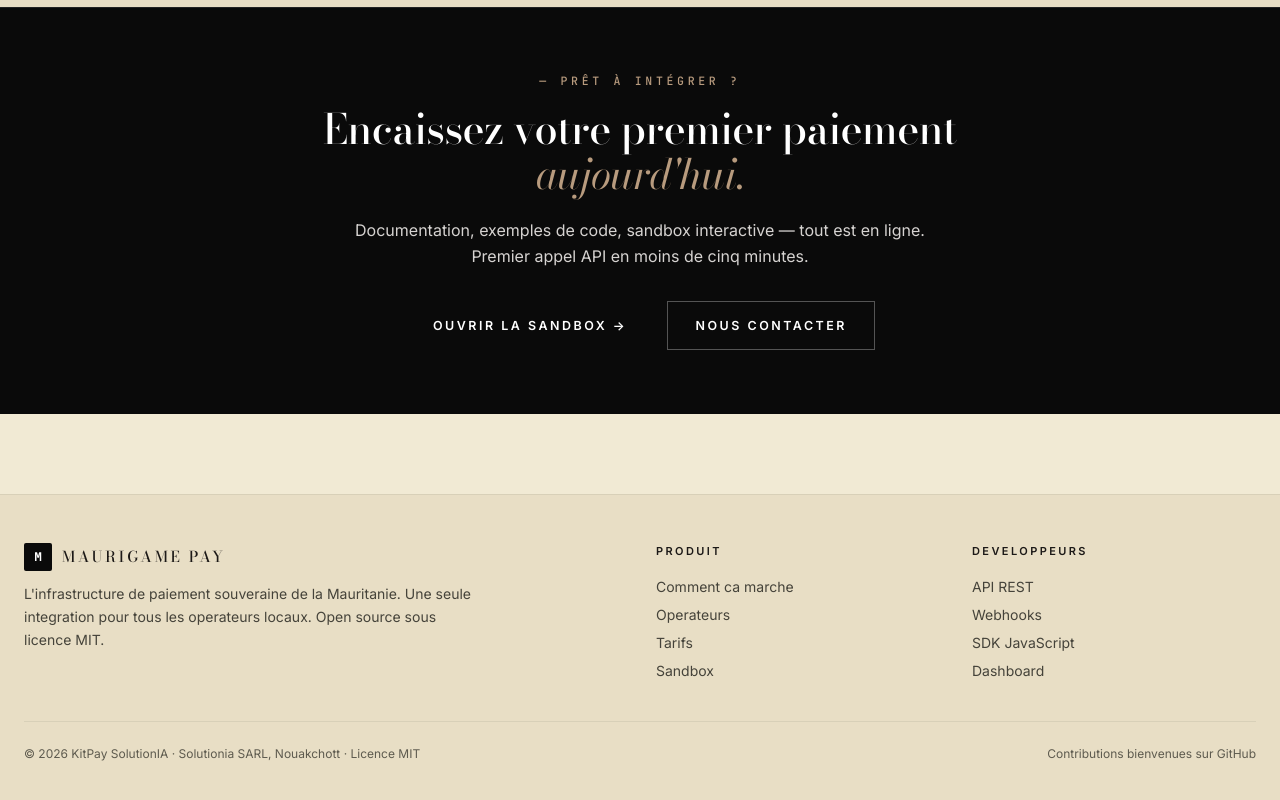
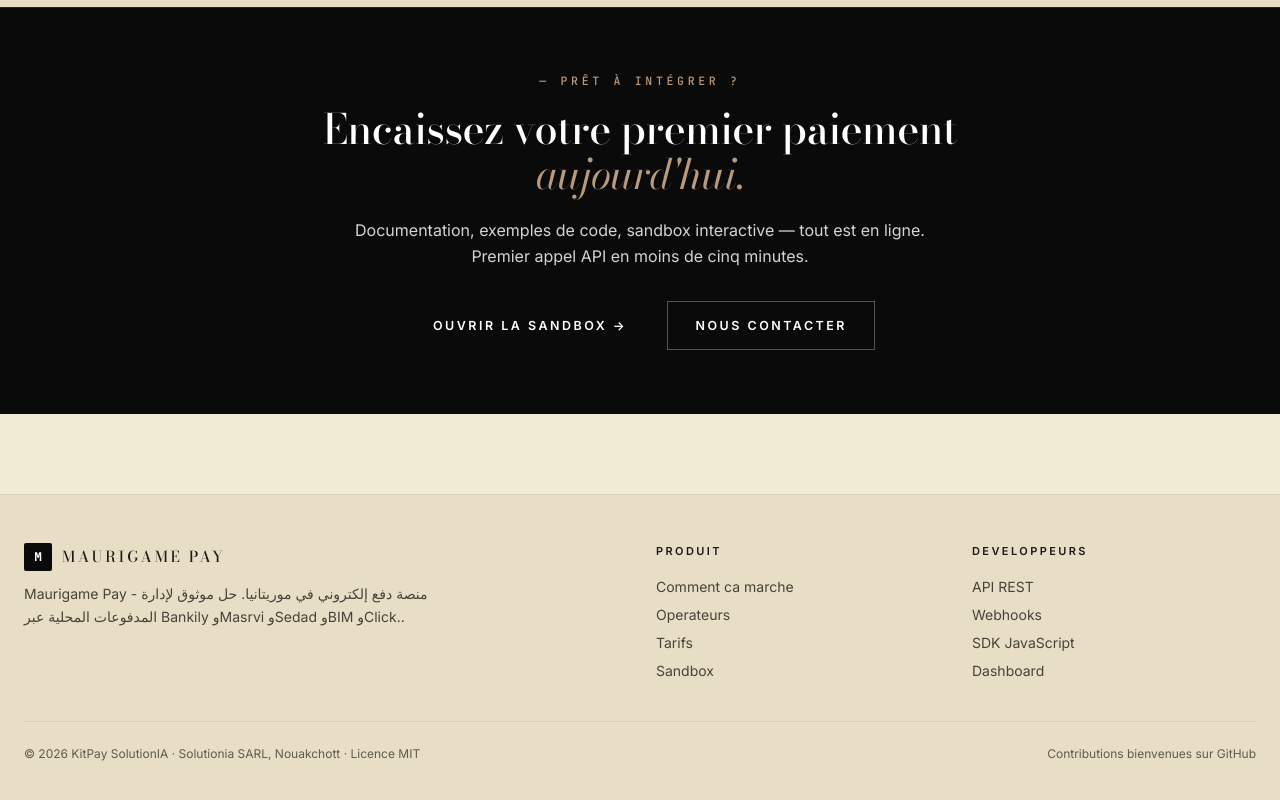
Before and after one commit to Mohamed1629440/Maurigame-Pay, a Next.js app: page / in a window 1280 px wide. Shown: the part 3964-4764 px from the top of the page. Built offline with nearby package versions, Linux system fonts and the light colour scheme.

Commit message:
Revise description for Maurigame Pay
Updated the description of Maurigame Pay to provide details in Arabic.

```diff
--- a/src/app/layout.tsx
+++ b/src/app/layout.tsx
@@ -28,7 +28,7 @@
                     <span className="serif text-[15px] tracking-[0.18em] uppercase font-medium">Maurigame Pay</span>
                   </div>
                   <p className="text-sm text-[var(--stone-600)] max-w-md leading-relaxed">
-                    L'infrastructure de paiement souveraine de la Mauritanie. Une seule integration pour tous les operateurs locaux. Open source sous licence MIT.
+                    Maurigame Pay - منصة دفع إلكتروني في موريتانيا. حل موثوق لإدارة المدفوعات المحلية عبر Bankily وMasrvi وSedad وBIM وClick..
                   </p>
                 </div>
                 <div>
```
